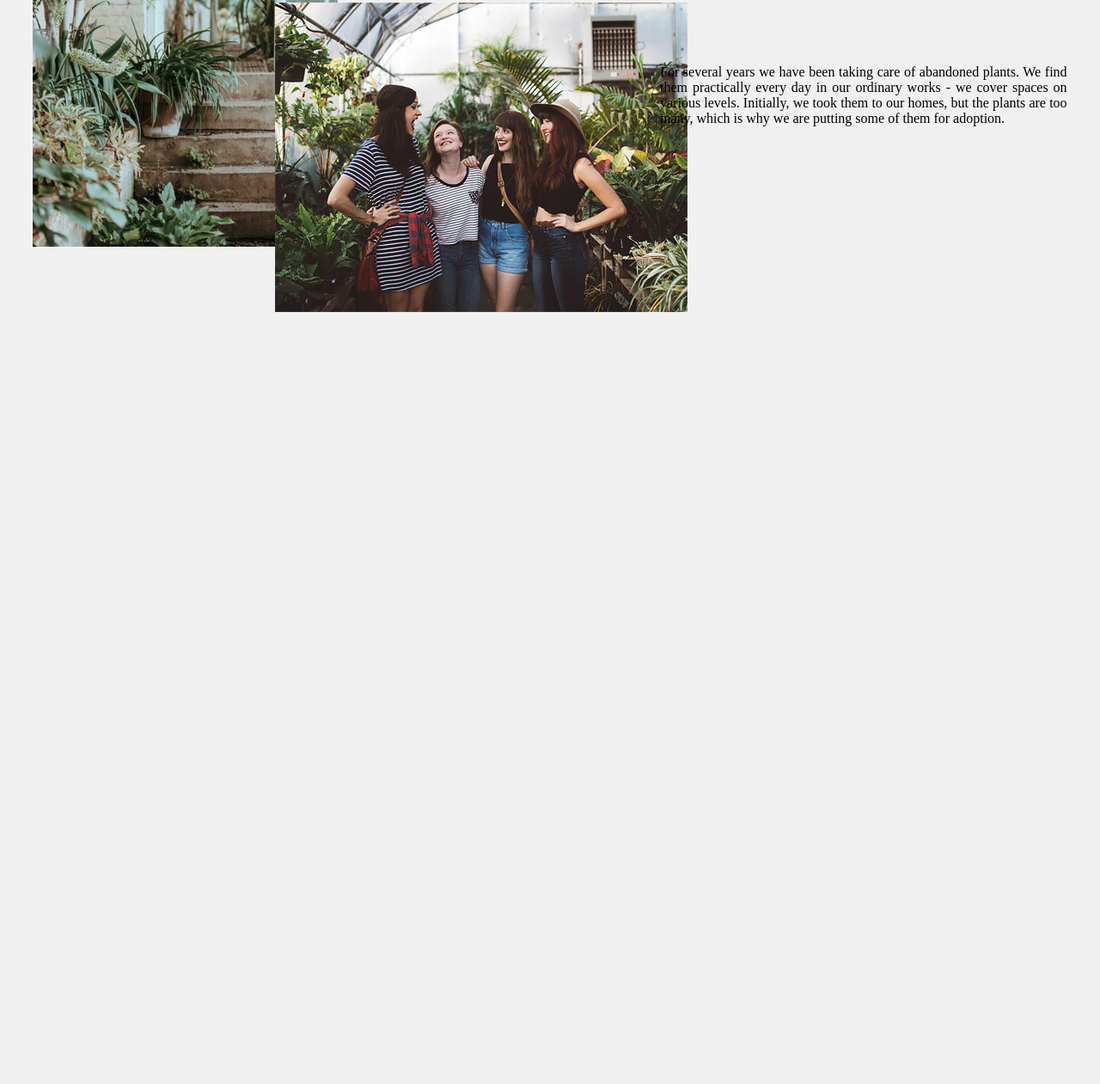
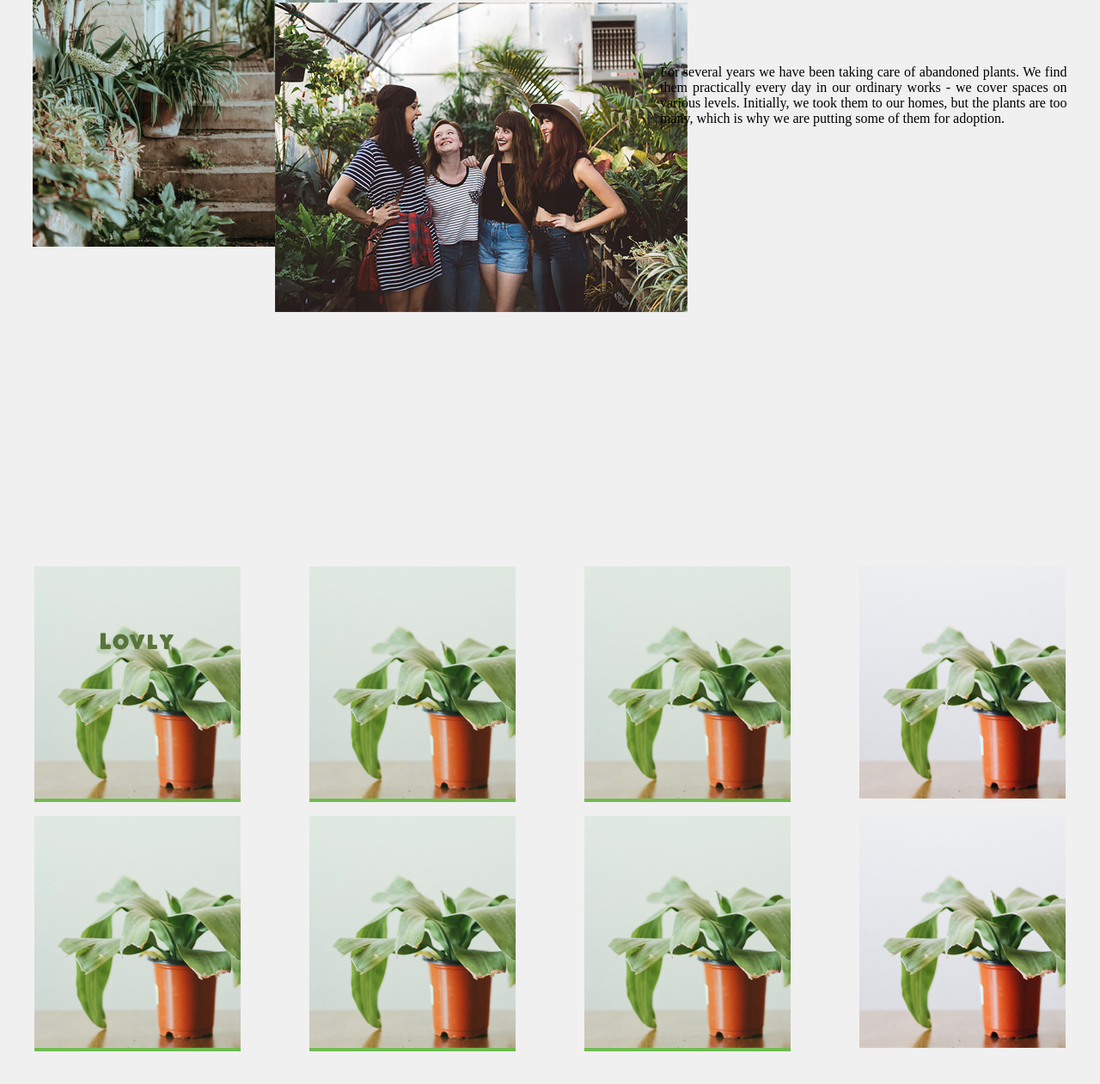
Before and after one commit to katubrd/flovers, a plain HTML site: page index.html in a window 1280 px wide. Shown: the part 1173-2434 px from the top of the page at 86% size. Before the commit the page ends 1624 px from the top, so only its background shows below. Drawn offline with nearby package versions, Linux system fonts and the light colour scheme.

Commit message:
plants gallery

```diff
--- a/index.html
+++ b/index.html
@@ -10,9 +10,9 @@
 <body>
   <nav>
     <ul>
-      <li><a href="">about</a></li>
-      <li><a href="">plants</a></li>
-      <li><a href="">contact</a></li>
+      <li><a href="#about">about</a></li>
+      <li><a href="#plants">plants</a></li>
+      <li><a href="#contact">contact</a></li>
     </ul>
   </nav>
 
@@ -473,6 +473,47 @@
         <p class="mission">For several years we have been taking care of abandoned plants. We find them practically every day in our ordinary works - we cover spaces on various levels. Initially, we took them to our homes, but the plants are too many, which is why we are putting some of them for adoption. </p>
       </div>
     </section>
+    <section id="plants" class="plants">
+      <div class="plants_row">
+        <figure class="effect-bubba">
+          <img src="assets/img/14.jpg" alt="">
+          <figcaption>
+            <h2>Lovly</h2>
+            <p>slowly growing up</p>
+          </figcaption>
+        </figure>
+        <figure class="effect-bubba">
+          <img src="assets/img/14.jpg" alt="">
+        </figure>
+      </div>
+      <div class="plants_row">
+        <figure class="effect-bubba">
+          <img src="assets/img/14.jpg" alt="">
+        </figure>
+        <figure class="effect-bubba">
+          <img src="assets/img/14.jpg" alt="">
+        </figure>
+      </div>
+      <div class="plants_row">
+        <figure class="effect-bubba">
+          <img src="assets/img/14.jpg" alt="">
+        </figure>
+        <figure class="effect-bubba">
+          <img src="assets/img/14.jpg" alt="">
+        </figure>
+      </div>
+      <div class="plants_row">
+        <figure>
+          <img src="assets/img/14.jpg" alt="">
+        </figure>
+        <figure>
+          <img src="assets/img/14.jpg" alt="">
+        </figure>
+      </div>
+    </section>
+    <section id="contact" class="contact">
+
+    </section>
   </main>
   <script src="https://cdnjs.cloudflare.com/ajax/libs/gsap/1.20.3/TweenMax.min.js"></script>
   <script src="https://cdnjs.cloudflare.com/ajax/libs/snap.svg/0.4.1/snap.svg-min.js"></script>
--- a/style.css
+++ b/style.css
@@ -67,6 +67,7 @@ h2 {
   font-family: 'a_love_of_thunderregular';
   color: #59733b;
   text-align: right;
+  letter-spacing: 3px;
 }
 
 .logo_container {
@@ -91,6 +92,12 @@ h2 {
   position: absolute;
   right: 9vw;
   top: 4vh;
+  transform: scale(1);
+  transition: all 0.3s ease-in-out;
+}
+
+#header_parallax:hover {
+  transform: scale(0.97);
 }
 
 .header_border {
@@ -126,12 +133,15 @@ h2 {
   fill:#CCD2C5;
 }
 
+/*section about*/
+
 .about {
   width: 100%;
-  height: 100vh;
+  height: 110vh;
   display: grid;
   grid-template-columns: 70% 30%;
   margin-top: 3vh;
+  margin-bottom: 3vh;
 }
 
 .photo_section {
@@ -197,3 +207,120 @@ h2 {
   right: 3vw;
   text-align: justify;
 }
+
+/*section plants*/
+.plants {
+  width: 100%;
+  height: 100vh;
+  display: grid;
+  grid-template-columns: 25% 25% 25% 25%;
+  text-align: center;
+}
+
+.plants_row {
+  height: 75vh;
+  margin-top: 11vh;
+}
+
+.plants_row > figure {
+  overflow: hidden;
+  position: relative;
+}
+
+.plants_row > figure > figcaption {
+  position: absolute;
+  width: 100%;
+  top: 0;
+}
+
+/*.plants_row > figure > img {
+  width: 100%;
+  transform: scale(1);
+  -webkit-transition: all 1s ease-in-out;
+  -moz-transition: all 1s ease-in-out;
+  -o-transition: all 1s ease-in-out;
+  transition: all 1s ease-in-out;
+}
+
+.plants_row > figure > img:hover {
+  transform: scale(1.3);
+  -webkit-transform: scale(1.3);
+}*/
+
+figure.effect-bubba {
+	background: #71BA51;
+}
+
+figure.effect-bubba img {
+	opacity: 0.9;
+	-webkit-transition: opacity 0.35s;
+	transition: opacity 0.35s;
+}
+
+figure.effect-bubba:hover img {
+	opacity: 0.7;
+}
+
+figure.effect-bubba figcaption::before,
+figure.effect-bubba figcaption::after {
+	position: absolute;
+	top: 30px;
+	right: 30px;
+	bottom: 30px;
+	left: 30px;
+	content: '';
+	opacity: 0;
+	-webkit-transition: opacity 0.35s, -webkit-transform 0.35s;
+	transition: opacity 0.35s, transform 0.35s;
+}
+
+figure.effect-bubba figcaption::before {
+	border-top: 1px solid #fff;
+	border-bottom: 1px solid #fff;
+	-webkit-transform: scale(0,1);
+	transform: scale(0,1);
+}
+
+figure.effect-bubba figcaption::after {
+	border-right: 1px solid #fff;
+	border-left: 1px solid #fff;
+	-webkit-transform: scale(1,0);
+	transform: scale(1,0);
+}
+
+figure.effect-bubba h2 {
+	padding-top: 30%;
+	-webkit-transition: -webkit-transform 0.35s;
+	transition: transform 0.35s;
+	-webkit-transform: translate3d(0,-20px,0);
+	transform: translate3d(0,-20px,0);
+  text-align: center;
+}
+
+figure.effect-bubba p {
+	padding: 20px 2.5em;
+	opacity: 0;
+	-webkit-transition: opacity 0.35s, -webkit-transform 0.35s;
+	transition: opacity 0.35s, transform 0.35s;
+	-webkit-transform: translate3d(0,20px,0);
+	transform: translate3d(0,20px,0);
+}
+
+figure.effect-bubba:hover figcaption::before,
+figure.effect-bubba:hover figcaption::after {
+	opacity: 1;
+	-webkit-transform: scale(1);
+	transform: scale(1);
+}
+
+figure.effect-bubba:hover h2,
+figure.effect-bubba:hover p {
+	opacity: 1;
+	-webkit-transform: translate3d(0,0,0);
+	transform: translate3d(0,0,0);
+}
+
+.contact {
+  width: 100%;
+  height: 100vh;
+}
```
Also changed, not shown: assets/img/14.jpg (added).
